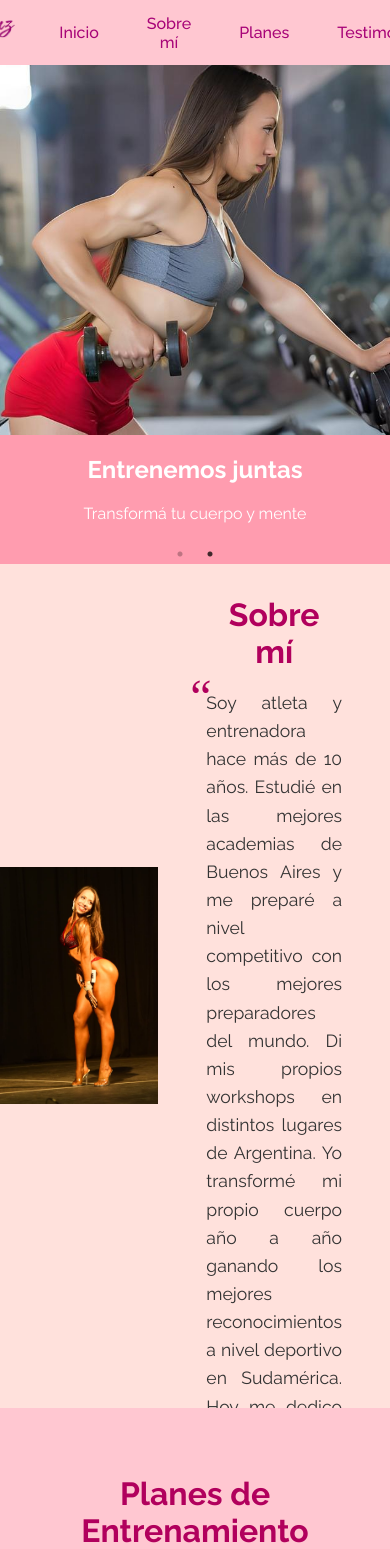
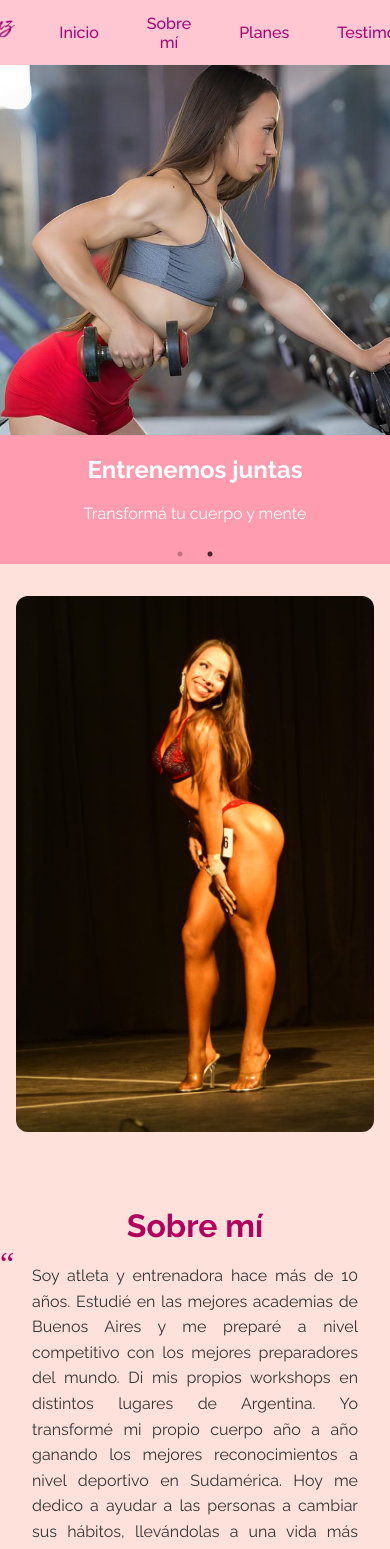
Before and after one commit to Luciano888/SofiaSanzFitness, a Next.js app in the folder landing-page/: page / in a window 390 px wide. Shown: the top 1549 px of the page. Built offline with nearby package versions, Linux system fonts and the light colour scheme.

Commit message:
Se hizo responsive la seccion Sobre mi

```diff
--- a/landing-page/src/components/AboutMeSection.jsx
+++ b/landing-page/src/components/AboutMeSection.jsx
@@ -5,12 +5,11 @@ export default function AboutMeSection() {
   return (
     <section id="sobremi" className={styles.aboutSection}>
       <div className={styles.imageWrapper}>
-        <img src="sobremi.jpeg" alt="Sofía Sanz" className={styles.image} />
+        <img src="/sobremi.jpeg" alt="Sofía Sanz" className={styles.image} />
       </div>
 
       <div className={styles.textWrapper}>
         <h2 className={styles.title}>Sobre mí</h2>
-
         <p className={styles.description}>
           Soy atleta y entrenadora hace más de 10 años. Estudié en las mejores
           academias de Buenos Aires y me preparé a nivel competitivo con los
--- a/landing-page/src/components/styles/AboutMeSection.module.css
+++ b/landing-page/src/components/styles/AboutMeSection.module.css
@@ -1,45 +1,45 @@
 .aboutSection {
   display: flex;
   flex-direction: row;
-  height: 100vh;
-  width: 100%;
-  overflow: hidden;
+  align-items: center;
+  justify-content: center;
+  padding: 2rem;
+  gap: 2rem;
   background-color: var(--color1);
+  flex-wrap: wrap;
+}
+
+.imageWrapper {
+  flex: 1;
+  min-width: 300px;
+  max-width: 400px;
+  display: flex;
+  justify-content: center;
+  align-items: center;
 }
 
 .image {
   width: 100%;
-  height: 100%;
-  object-fit: contain;
-  object-position: center;
+  height: auto;
+  object-fit: cover;
+  border-radius: 12px;
 }
 
 .textWrapper {
-  flex: 1;
-  padding: 2rem 3rem 3rem 3rem;
+  flex: 2;
+  padding: 1rem;
   display: flex;
   flex-direction: column;
-  justify-content: flex-start; /* más arriba */
-  align-items: center; /* centrado horizontal */
-background-color: transparent;
+  justify-content: flex-start;
+  align-items: center;
+  background-color: transparent;
 }
 
-
-
 .title {
-  font-size: 32px;
+  font-size: 2rem;
   color: #b1005d;
-  margin-top: 0;
   margin-bottom: 1.2rem;
   text-align: center;
-}
-
-
-.textBlock {
-  flex: 1;
-  display: flex;
-  flex-direction: column;
-  justify-content:center;
 }
 
 .description {
@@ -48,11 +48,9 @@ background-color: transparent;
   line-height: 1.6;
   text-align: justify;
   position: relative;
-  max-width: 500px; /* antes 600px */
+  max-width: 600px;
   margin: 0 auto;
 }
-
-
 
 .description::before,
 .description::after {
@@ -74,3 +72,30 @@ background-color: transparent;
   right: -1rem;
   bottom: -1rem;
 }
+
+/* RESPONSIVE */
+@media (max-width: 768px) {
+  .aboutSection {
+    flex-direction: column;
+    text-align: center;
+    padding: 2rem 1rem;
+  }
+
+  .imageWrapper {
+    max-width: 100%;
+  }
+
+  .textWrapper {
+    padding: 1rem 0;
+  }
+
+  .description {
+    padding: 0 1rem;
+    font-size: 1rem;
+  }
+
+  .description::before,
+  .description::after {
+    font-size: 2rem;
+  }
+}
```
